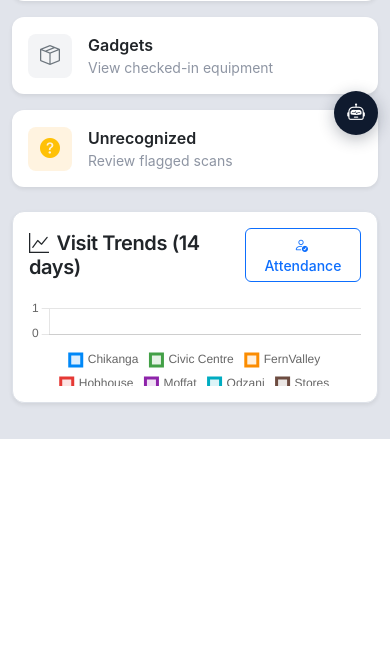
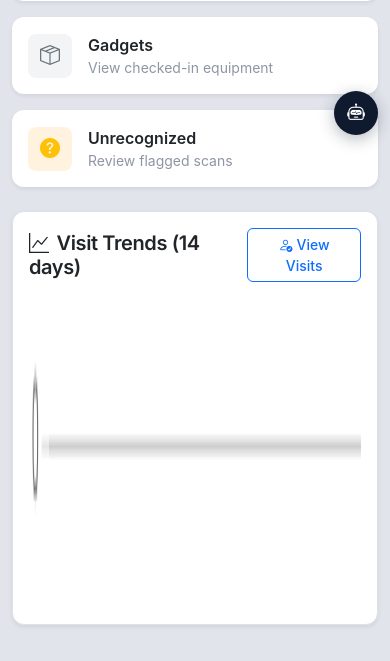
Before and after one commit to geniuskudzai21/CityOfMutareDigitaliD, a Flask app: page /admin/dashboard in a window 390 px wide. Shown: the part 697-1358 px from the top of the page. Before the commit the page ends 1136 px from the top, so only its background shows below. Run offline with Flask 3, Linux system fonts and the light colour scheme; the visitor is signed in with stand-in values (Sample User, id 1); data comes from the database, SQL or seed files in the repository; data that the repository does not hold is empty.

Commit message:
Rename Users to Employees, add chatbot tools for trends/attendance, fix chart Y-axis and mobile height

```diff
--- a/chatbot.py
+++ b/chatbot.py
@@ -5,7 +5,7 @@ from openai import OpenAI
 from database import (
     get_dashboard_stats, get_filtered_employees, get_filtered_logs,
     get_all_centres, get_all_checked_in_gadgets, get_employee_by_id,
-    get_today_centre_visits
+    get_today_centre_visits, get_visit_trends, get_employee_attendance,
 )
 
 SYSTEM_PROMPT = """You are the AI Security Assistant for the MCC Digital ID System — a face recognition-based access control and visitor management system for the City of Mutare municipal council (Zimbabwe).
@@ -117,6 +117,22 @@ TOOLS = [
                 "required": ["employee_id"]
             }
         }
+    },
+    {
+        "type": "function",
+        "function": {
+            "name": "get_visit_trends_data",
+            "description": "Get visit trends for the last 14 days, grouped by date and site.",
+            "parameters": {"type": "object", "properties": {}}
+        }
+    },
+    {
+        "type": "function",
+        "function": {
+            "name": "get_employee_attendance_data",
+            "description": "Get employee attendance report: visit counts and last visit date for all employees.",
+            "parameters": {"type": "object", "properties": {}}
+        }
     }
 ]
 
@@ -149,6 +165,10 @@ def _call_tool(name, args, db_path):
         return {"centre": args["centre"], "today_visits": get_today_centre_visits(db_path, args["centre"])}
     elif name == "get_employee_details":
         return get_employee_by_id(db_path, args["employee_id"])
+    elif name == "get_visit_trends_data":
+        return get_visit_trends(db_path)
+    elif name == "get_employee_attendance_data":
+        return get_employee_attendance(db_path)
     return {"error": f"Unknown tool: {name}"}
 
 
--- a/static/css/style.css
+++ b/static/css/style.css
@@ -1361,3 +1361,9 @@ video {
     right: 12px;
   }
 }
+
+@media (max-width: 768px) {
+  #trendsChart {
+    height: 310px !important;
+  }
+}
--- a/templates/admin/employees.html
+++ b/templates/admin/employees.html
@@ -2,7 +2,7 @@
 {% block content %}
 
 <div class="d-flex flex-wrap align-items-center justify-content-between gap-2 mb-4">
-    <h2 class="mb-0">Users</h2>
+    <h2 class="mb-0">Employees</h2>
     <span class="text-muted small">{{ employees|length }} employee{% if employees|length != 1 %}s{% endif %}</span>
 </div>
 
--- a/templates/admin_dashboard.html
+++ b/templates/admin_dashboard.html
@@ -114,7 +114,7 @@
     <div class="card-body">
         <div class="d-flex justify-content-between align-items-center mb-3">
             <h5 class="mb-0"><i class="bi bi-graph-up me-2"></i>Visit Trends (14 days)</h5>
-            <a href="/admin/reports/attendance" class="btn btn-outline-primary btn-sm"><i class="bi bi-person-check me-1"></i>Attendance</a>
+            <a href="/admin/logs" class="btn btn-outline-primary btn-sm"><i class="bi bi-person-check me-1"></i>View Visits</a>
         </div>
         <canvas id="trendsChart" height="80"></canvas>
     </div>
@@ -157,7 +157,7 @@
             },
             scales: {
                 x: { grid: { display: false } },
-                y: { beginAtZero: true, ticks: { stepSize: 1 } },
+                y: { beginAtZero: true, ticks: { stepSize: 1, precision: 0, maxTicksLimit: 20 } },
             },
             interaction: { mode: 'nearest', axis: 'x', intersect: false },
         },
--- a/templates/base.html
+++ b/templates/base.html
@@ -52,7 +52,7 @@
         <i class="bi bi-person-plus"></i> Enroll
     </a>
     <a href="/admin/employees" class="sidebar-link {% if request.path == '/admin/employees' %}active{% endif %}">
-        <i class="bi bi-people-fill"></i> Users
+        <i class="bi bi-people-fill"></i> Employees
     </a>
     <a href="/admin/logs" class="sidebar-link {% if request.path == '/admin/logs' %}active{% endif %}">
         <i class="bi bi-journal-text"></i> Logs
@@ -62,7 +62,7 @@
     </a>
     <div class="sidebar-section-label" style="margin-top:0.5rem">Reports</div>
     <a href="/admin/reports/attendance" class="sidebar-link {% if request.path == '/admin/reports/attendance' %}active{% endif %}">
-        <i class="bi bi-person-check"></i> Attendance
+        <i class="bi bi-person-check"></i> Employee Visits
     </a>
     {% elif role == 'site_staff' %}
     <div class="sidebar-section-label">Staff</div>
```
